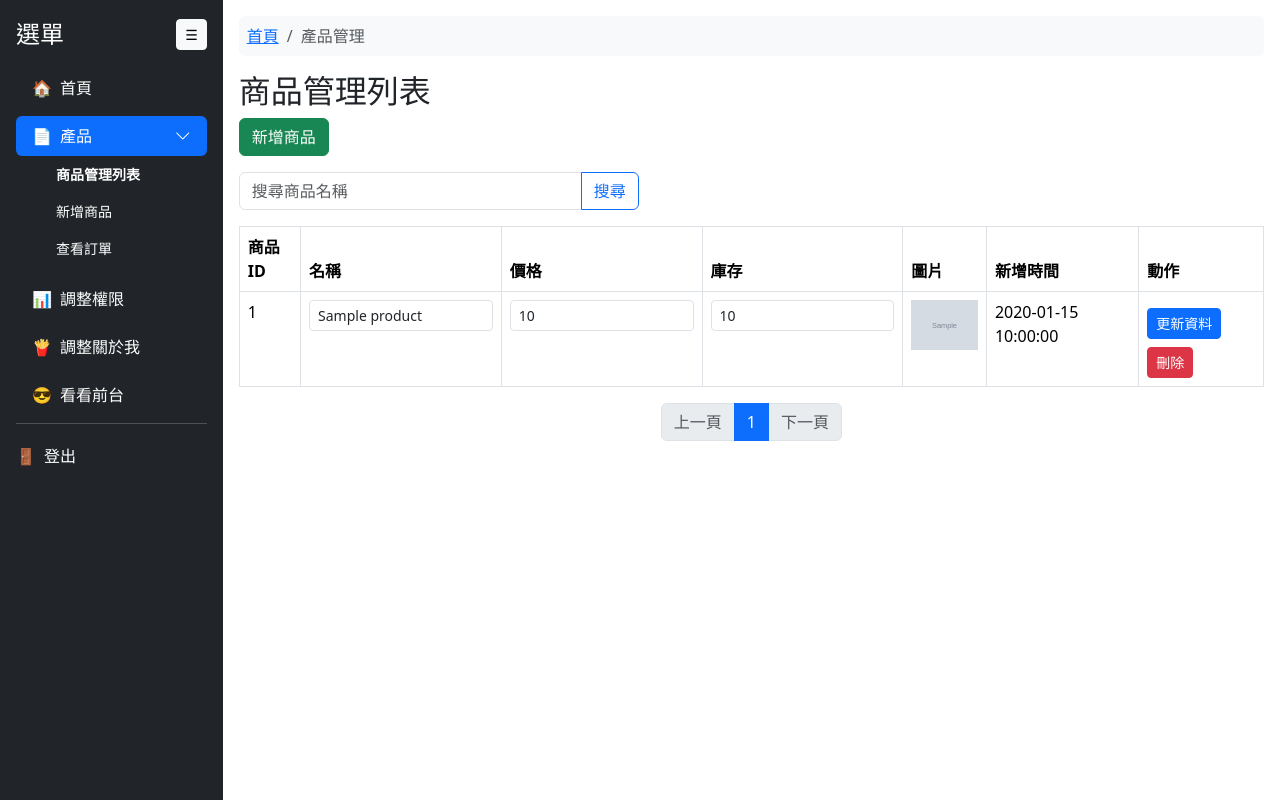
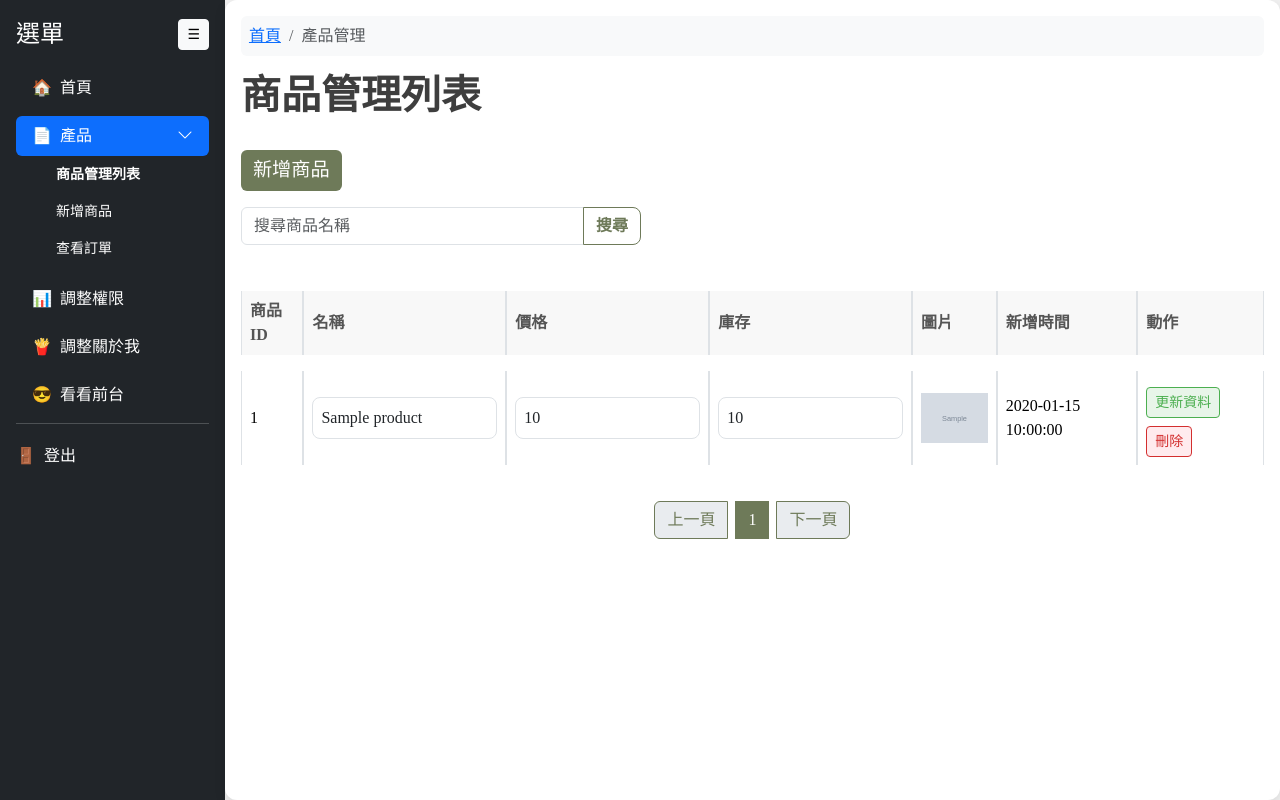
Before and after one commit to ziz03/database_class, a PHP site: page /admin/products.php in a window 1280 px wide. Run offline with PHP 8.4, Linux system fonts and the light colour scheme; the visitor is signed in with stand-in values (Sample User, id 1); tables that the repository leaves empty or names only in its code hold one stand-in row (values such as "Sample post"); grey boxes marked "Sample" are stand-in pictures.

Commit message:
add something

```diff
--- a/admin/products.php
+++ b/admin/products.php
@@ -78,18 +78,155 @@ $result = $stmt->get_result();
     <link rel="stylesheet" href="./css/sidebar.css">
     <link rel="stylesheet" href="https://cdn.jsdelivr.net/npm/bootstrap-icons@1.10.5/font/bootstrap-icons.css">
 
+    <!-- 文青字體 -->
+    <link href="https://fonts.googleapis.com/css2?family=Noto+Serif+TC&display=swap" rel="stylesheet">
+    <style>
+        body {
+            font-family: 'Noto Serif TC', serif;
+            background-color: #f0f0f0;
+            color: #333;
+        }
+
+        .content-wrapper {
+            background-color: #fff;
+            border-radius: 12px;
+            box-shadow: 0 4px 12px rgba(0, 0, 0, 0.1);
+        }
+
+        .page-header {
+            font-size: 2.5rem;
+            font-weight: 700;
+            color: #3e3e3e;
+            margin-bottom: 30px;
+        }
+
+        .btn-success {
+            background-color: #6e7a59;
+            border: none;
+            font-size: 1.2rem;
+        }
+
+        .btn-outline-primary {
+            color: #6e7a59;
+            border-color: #6e7a59;
+            font-weight: bold;
+        }
+
+        .btn-outline-primary:hover {
+            background-color: #6e7a59;
+            color: #fff;
+        }
+
+        .table {
+            border-collapse: separate;
+            border-spacing: 0 1rem;
+        }
+
+        .table th,
+        .table td {
+            vertical-align: middle;
+        }
+
+        .table th {
+            background-color: #f8f8f8;
+            font-weight: 600;
+            color: #555;
+        }
+
+        .table td {
+            background-color: #fff;
+        }
+
+        .form-control-sm {
+            font-size: 1rem;
+            padding: 0.5rem;
+            border-radius: 0.5rem;
+        }
+
+        .pagination {
+            justify-content: center;
+            margin-top: 20px;
+        }
+
+        .pagination .page-item {
+            margin: 0 4px;
+        }
+
+        .pagination .page-item.active .page-link {
+            background-color: #6e7a59;
+            border-color: #6e7a59;
+            color: white;
+        }
+
+        .pagination .page-link {
+            color: #6e7a59;
+            border-color: #6e7a59;
+        }
+
+        .pagination .page-link:hover {
+            background-color: #6e7a59;
+            color: white;
+        }
+
+        .search-form {
+            max-width: 400px;
+            margin-bottom: 30px;
+        }
+
+        .breadcrumb {
+            background-color: #f8f8f8;
+        }
+
+        .search-form .input-group input {
+            font-size: 1rem;
+        }
+
+        .search-form .input-group button {
+            font-size: 1rem;
+            border-radius: 0.5rem;
+        }
+
+        /* 文青風格按鈕 */
+        .btn-outline-success {
+            color: #4CAF50;
+            /* 深綠色 */
+            border-color: #4CAF50;
+            background-color: #e8f5e9;
+            /* 淺綠色背景 */
+        }
+
+        .btn-outline-success:hover {
+            color: #ffffff;
+            background-color: #4CAF50;
+            border-color: #4CAF50;
+        }
+
+        .btn-outline-danger {
+            color: #D32F2F;
+            /* 深紅色 */
+            border-color: #D32F2F;
+            background-color: #FFEBEE;
+            /* 淺紅色背景 */
+        }
+
+        .btn-outline-danger:hover {
+            color: #ffffff;
+            background-color: #D32F2F;
+            border-color: #D32F2F;
+        }
+    </style>
 </head>
 
 <body>
     <?php include('compoents/sidebar.php'); ?>
     <div class="content-wrapper flex-grow-1 p-3">
         <?php echo generate_breadcrumb($current_page); ?>
-        <h2>商品管理列表</h2>
+        <h2 class="page-header">商品管理列表</h2>
         <a href="product_add.php" class="btn btn-success mb-3">新增商品</a>
 
         <!-- 搜尋列 -->
-        <form class="mb-3" method="GET" action="products.php">
-            <div class="input-group" style="max-width: 400px;">
+        <form class="search-form" method="GET" action="products.php">
+            <div class="input-group">
                 <input type="text" name="search" class="form-control" placeholder="搜尋商品名稱"
                     value="<?= htmlspecialchars($search) ?>">
                 <button class="btn btn-outline-primary" type="submit">搜尋</button>
@@ -99,16 +236,12 @@ $result = $stmt->get_result();
         <?php if (isset($_GET['search'])): ?>
             <div class="mb-3">
                 <a href="products.php"
-                    class="btn btn-outline-primary d-flex align-items-center gap-2 px-2 py-2 rounded-pill shadow-sm"
-                    style="max-width: 220px;">
+                    class="btn btn-outline-primary d-flex align-items-center gap-2 px-2 py-2 rounded-pill shadow-sm">
                     <i class="bi bi-arrow-counterclockwise"></i>
                     回到管理商品列表首頁
                 </a>
-
             </div>
         <?php endif; ?>
-
-        </form>
 
         <table class="table table-bordered table-hover">
             <thead>
@@ -140,8 +273,9 @@ $result = $stmt->get_result();
                             <td><?= htmlspecialchars($row['created_at']) ?></td>
                             <td>
                                 <input type="hidden" name="product_id" value="<?= htmlspecialchars($row['id']) ?>">
-                                <button type="submit" name="update_all" class="btn btn-primary btn-sm mt-2">更新資料</button>
-                                <a href="products.php?delete=<?= $row['id'] ?>" class="btn btn-danger btn-sm mt-2"
+                                <button type="submit" name="update_all"
+                                    class="btn btn-outline-success btn-sm mt-2">更新資料</button>
+                                <a href="products.php?delete=<?= $row['id'] ?>" class="btn btn-outline-danger btn-sm mt-2"
                                     onclick="return confirm('確定要刪除此商品嗎？')">刪除</a>
                             </td>
                         </form>
@@ -152,7 +286,6 @@ $result = $stmt->get_result();
                         <td colspan="7" class="text-center text-danger">⚠ 無符合的搜尋結果</td>
                     </tr>
                 <?php endif; ?>
-
             </tbody>
         </table>
 
--- a/index.php
+++ b/index.php
@@ -16,6 +16,7 @@ require_once 'action/common.php';
         integrity="sha384-SgOJa3DmI69IUzQ2PVdRZhwQ+dy64/BUtbMJw1MZ8t5HZApcHrRKUc4W0kG879m7" crossorigin="anonymous">
     <link href="https://cdn.jsdelivr.net/npm/bootstrap-icons@1.10.5/font/bootstrap-icons.css" rel="stylesheet">
     <link href="https://fonts.googleapis.com/css2?family=Noto+Serif+TC&display=swap" rel="stylesheet">
+
 
 
 </head>
@@ -37,6 +38,8 @@ require_once 'action/common.php';
             <p class="mb-4" style="font-size: 1.25rem; line-height: 1.8;">
                 用知識品味人生，<br class="d-none d-md-block">用閱讀改變風景。
             </p>
+
+
             <a href="#products" class="btn btn-outline-dark rounded-pill px-4 py-2 shadow-sm" style="
         font-weight: 500;
         letter-spacing: 0.5px;
--- a/login.php
+++ b/login.php
@@ -94,11 +94,13 @@ if (isset($_GET['error'])) {
                         style="background-color: #faf8f5; color: #4a3f35;">
                         <i class="bi bi-book-half fs-2 mb-3" style="color: #6e5843;"></i>
                         <h3 class="fw-bold mb-2">人生研究室</h3>
-                        <p class="text-center mb-4" style="max-width: 300px;">
+                        <blockquote class="text-muted fst-italic text-center"
+                            style="max-width: 300px; font-family: 'Noto Serif TC', serif;">
                             我們相信：<br>
                             「最深的感性，來自最深的知性。」<br>
                             透過閱讀與學習，為人生注入新的風景。
-                        </p>
+                        </blockquote>
+
                         <blockquote class="text-muted fst-italic" style="max-width: 280px;">
                             “The cost of ignorance is always higher than the price of knowledge.” <br>- Margaret Atwood
                         </blockquote>
--- a/register.php
+++ b/register.php
@@ -96,11 +96,12 @@ if (isset($_GET['error'])) {
                         style="background-color: #faf8f5; color: #4a3f35;">
                         <i class="bi bi-book-half fs-2 mb-3" style="color: #6e5843;"></i>
                         <h3 class="fw-bold mb-2">人生研究室</h3>
-                        <p class="text-center mb-4" style="max-width: 300px;">
+                        <blockquote class="text-muted fst-italic text-center"
+                            style="max-width: 300px; font-family: 'Noto Serif TC', serif;">
                             人生的起點不是誕生，<br>
                             而是與好書結緣的那一刻。<br>
+                        </blockquote>
 
-                        </p>
                         <blockquote class="text-muted fst-italic" style="max-width: 280px;">
                             “The cost of ignorance is always higher than the price of knowledge.” <br>- Margaret Atwood
                         </blockquote>
```
Also changed, not shown: forgotpassword.php (+8 -4 lines), product.php (+66 -26 lines), README.md.
